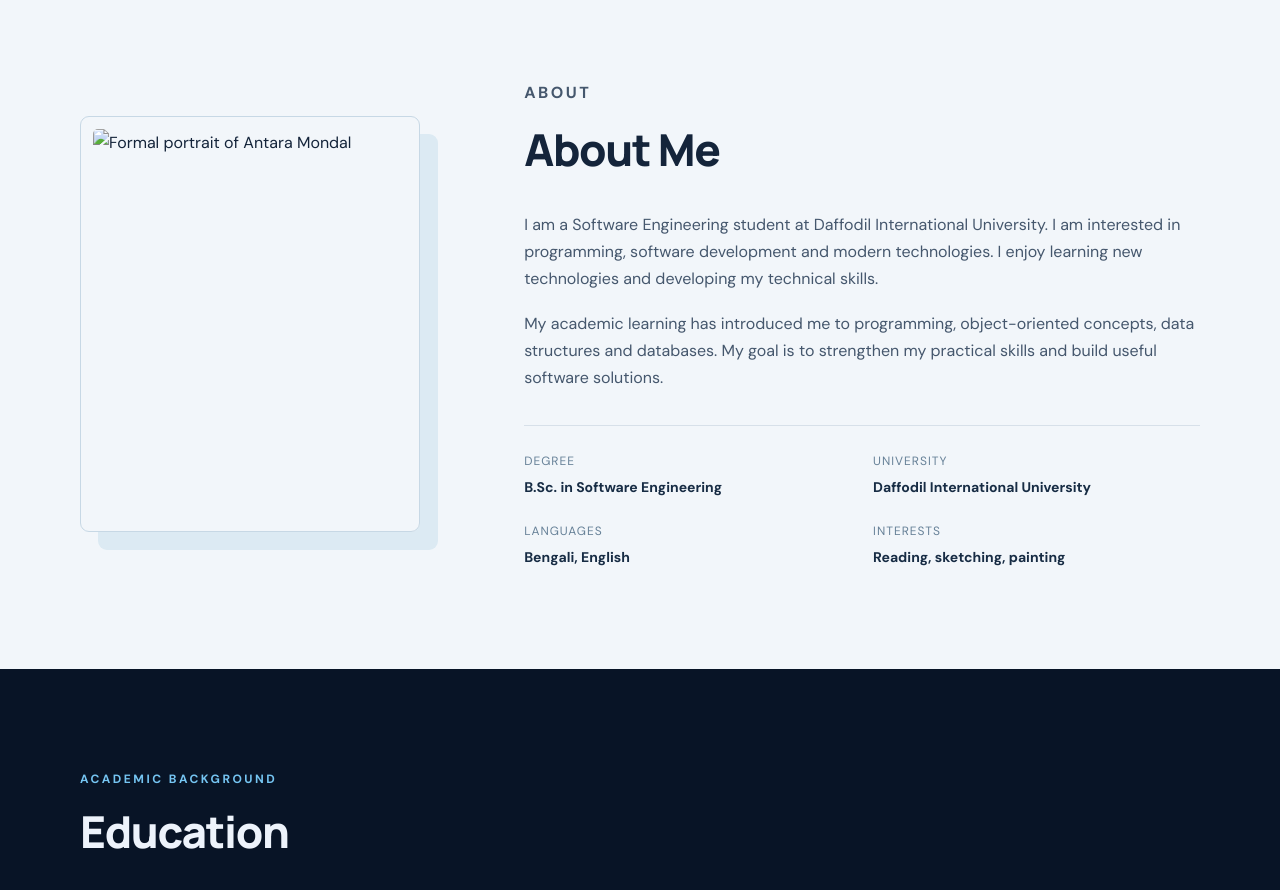
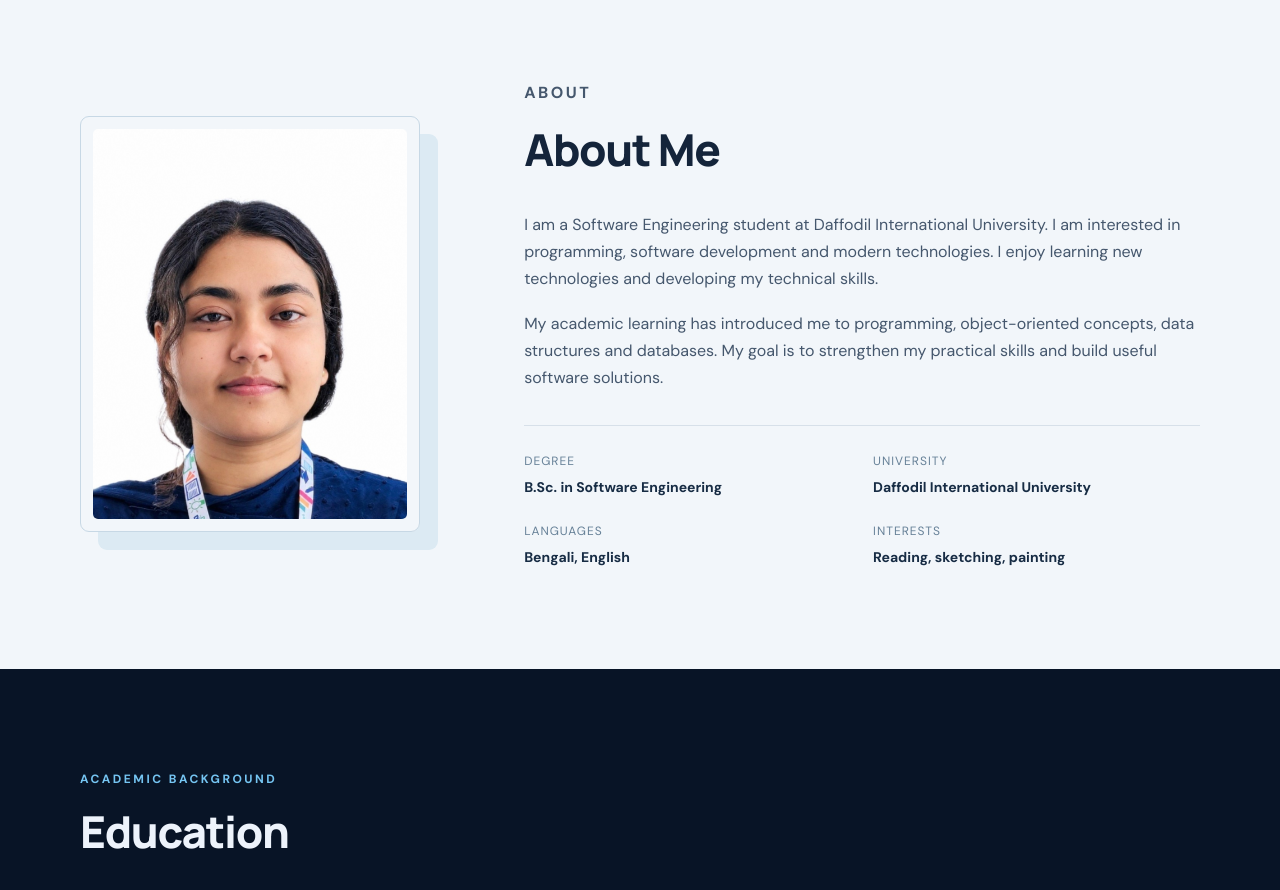
Before and after one commit to antara334/portfolio, a plain HTML site: page index.html in a window 1280 px wide. Shown: the part 820-1710 px from the top of the page. Drawn offline with Linux system fonts and the light colour scheme; files whose address does not match are found by name.

Commit message:
Update index.html

```diff
--- a/index.html
+++ b/index.html
@@ -56,7 +56,7 @@
     <section class="section section-light" id="about">
       <div class="container about-layout">
         <div class="about-portrait-wrap">
-          <img class="about-portrait" src="assets/images/antara-formal-portrait.jpg" alt="Formal portrait of Antara Mondal">
+        <img class="about-portrait" src="antara-formal-portrait.jpg" alt="Formal portrait of Antara Mondal">
         </div>
         <div class="about-content">
           <p class="eyebrow eyebrow-dark">ABOUT</p>
```
